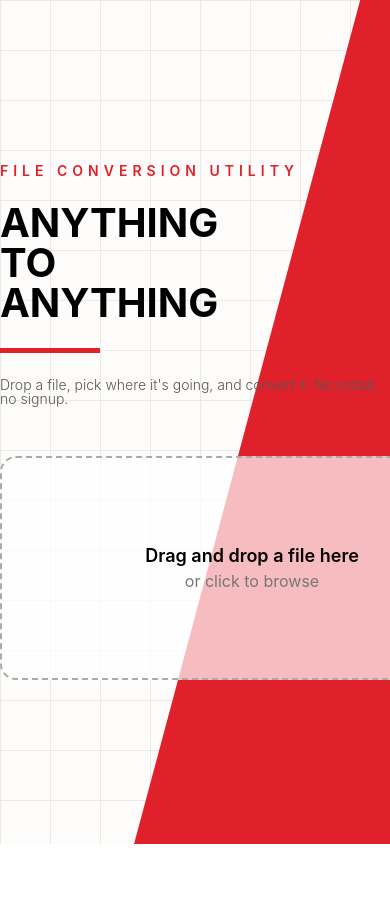
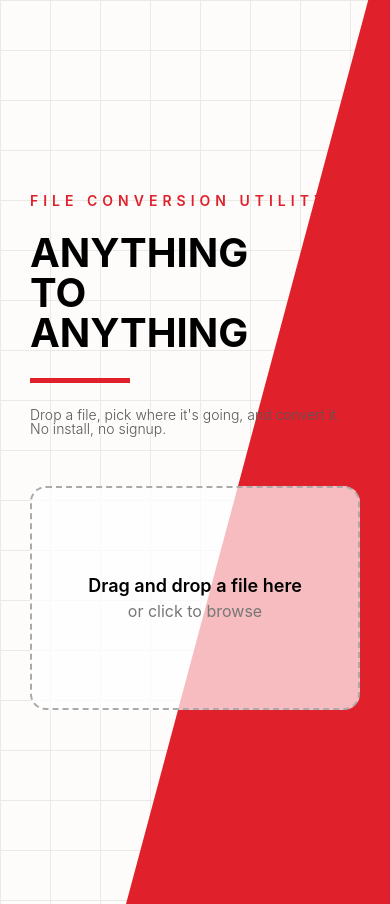
Before and after one commit to John-Baird/anythingtoanything, an Angular app: page / in a window 390 px wide. Before the commit the page ends 844 px from the top, so only its background shows below. Built offline with nearby package versions, Linux system fonts and the light colour scheme.

Commit message:
mobile styling

```diff
--- a/src/app/components/convert/convert.component.scss
+++ b/src/app/components/convert/convert.component.scss
@@ -3,9 +3,7 @@
 }
 
 .drop-zone {
-  width: 500px;
-  min-height: 220px;
-
+  height: 220px;
   border: 2px dashed #aaa;
   border-radius: 16px;
 
--- a/src/app/pages/home/home.page.scss
+++ b/src/app/pages/home/home.page.scss
@@ -1,6 +1,7 @@
 @use '@angular/material' as mat;
 
 :host {
+  padding: 30px;
   display: flex;
   align-items: center;
   justify-content: center;
@@ -27,18 +28,16 @@
     transform-origin: center;
     pointer-events: none;
   }
-
-  * {
-    z-index: 2;
-  }
 }
 
 section {
+  z-index: 2;
   display: flex;
-  flex-direction: column; // Media query to change this
+  flex-direction: row;
+  align-items: start;
+  justify-content: start;
   gap: 50px;
-  width: 100%;
-  max-width: 400px;
+  width: max-content;
 
   div {
     display: flex;
@@ -46,6 +45,8 @@ section {
     align-items: start;
     justify-content: start;
     gap: 25px;
+    max-width: 400px;
+    width: 100%;
 
     h2 {
       font-size: 14px;
@@ -75,4 +76,15 @@ section {
       color: var(--grey);
     }
   }
+
+  app-convert-component {
+    max-width: 600px;
+    width: 100%;
+  }
 }
+
+@media (max-width: 768px) {
+  section {
+    flex-direction: column;
+  }
+}
```
